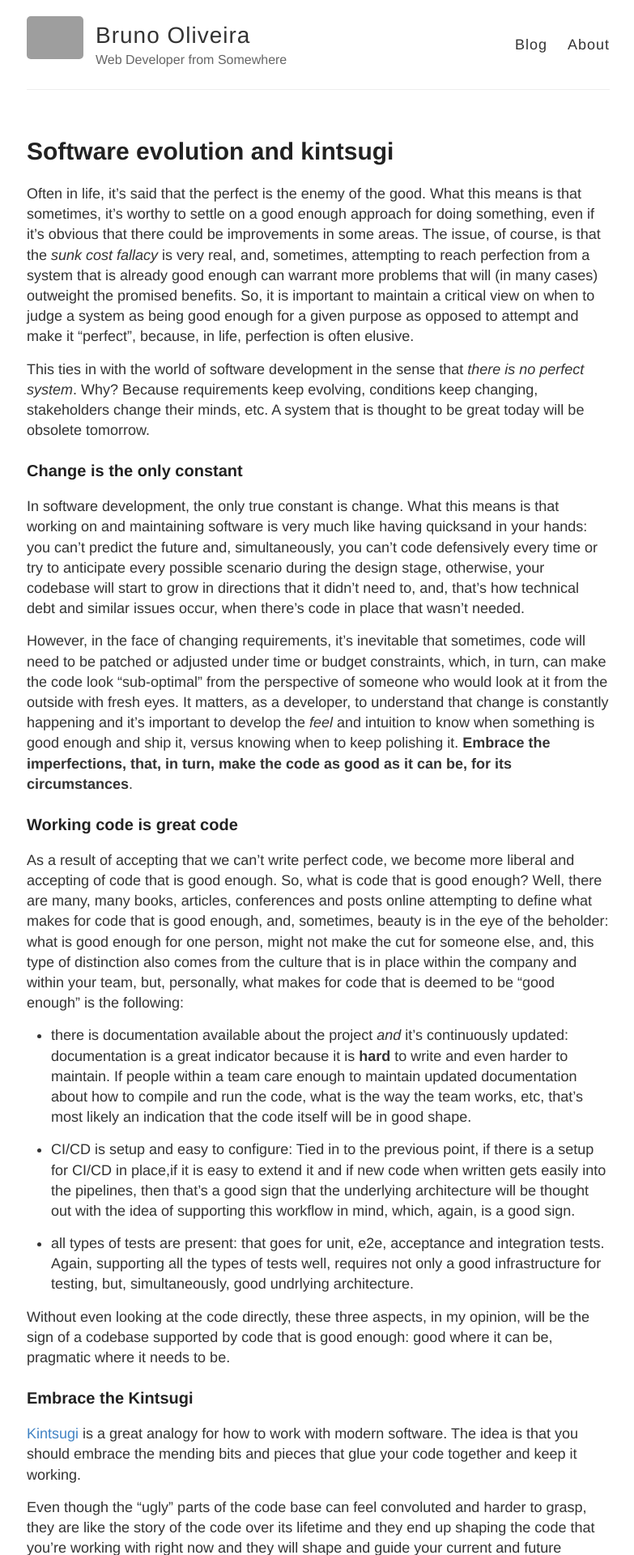
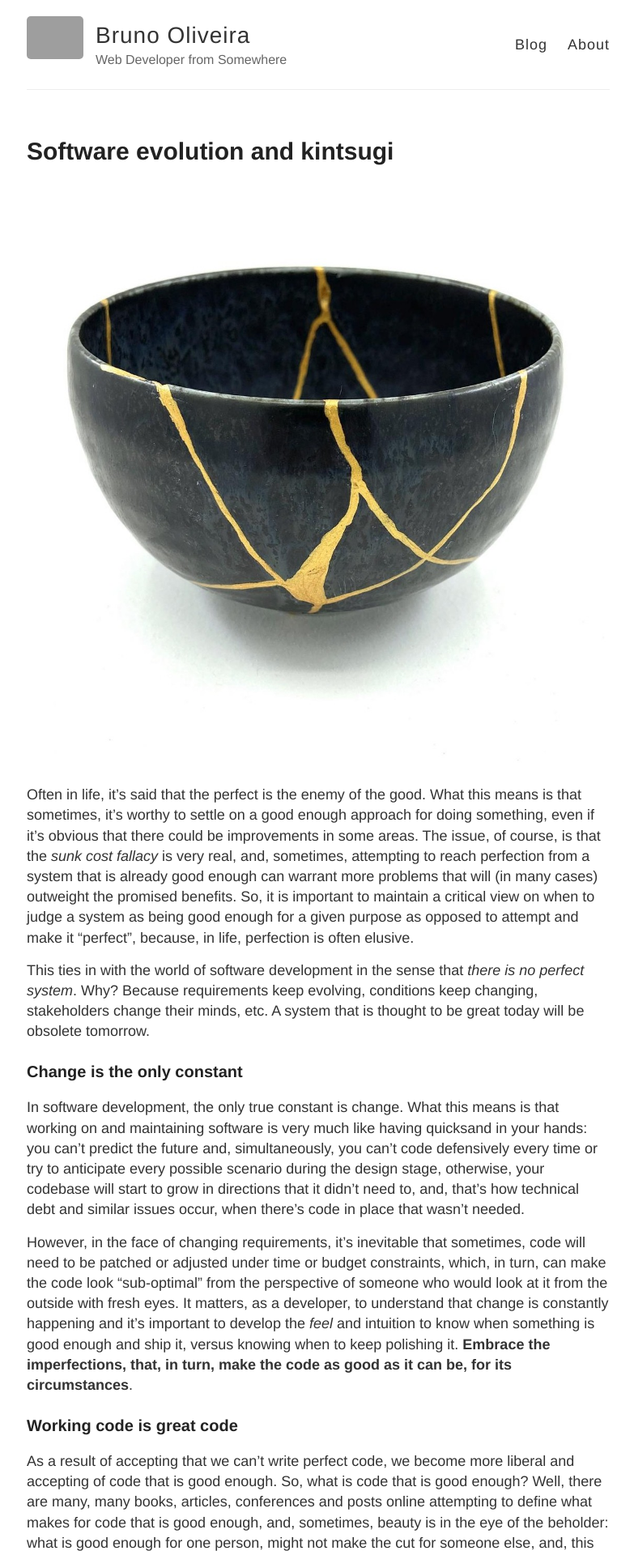
Before and after one commit to bruno-oliveira/techblog, a Jekyll site: the page built from _posts/2021-11-26-Software-evolution-and-kintsugi.md, in a window 1280 px wide. Shown: the top 1920 px of the page at 81% size, without its empty margins (247-1030 px from the left). Built offline with Jekyll 4.4.1, drawn with Linux system fonts in a browser that asks for light colours; grey boxes are pictures that could not be loaded.

Commit message:
Update 2021-11-26-Software-evolution-and-kintsugi.md

```diff
--- a/_posts/2021-11-26-Software-evolution-and-kintsugi.md
+++ b/_posts/2021-11-26-Software-evolution-and-kintsugi.md
@@ -3,6 +3,8 @@ layout: post
 title: Software evolution and kintsugi
 published: true
 ---
+
+![kintsugi-bowl.jpg]({{site.baseurl}}/images/kintsugi-bowl.jpg)
 
 Often in life, it's said that the perfect is the enemy of the good. What this means is that sometimes, it's worthy to settle on a good enough approach for doing something, even if it's obvious that there could be improvements in some areas. The issue, of course, is that the _sunk cost fallacy_ is very real, and, sometimes, attempting to reach perfection from a system that is already good enough can warrant more problems that will (in many cases) outweight the promised benefits. So, it is important to maintain a critical view on when to judge a system as being good enough for a given purpose as opposed to attempt and make it "perfect", because, in life, perfection is often elusive.
 
```
